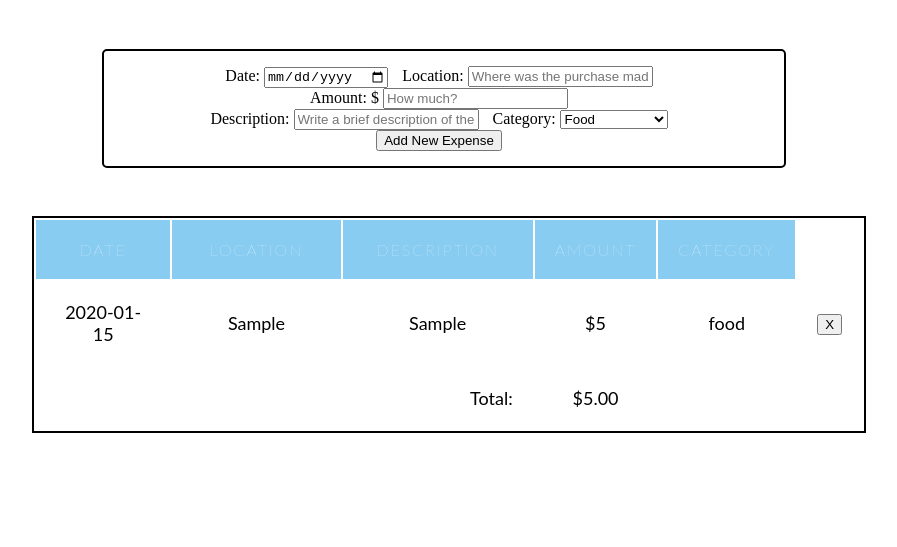
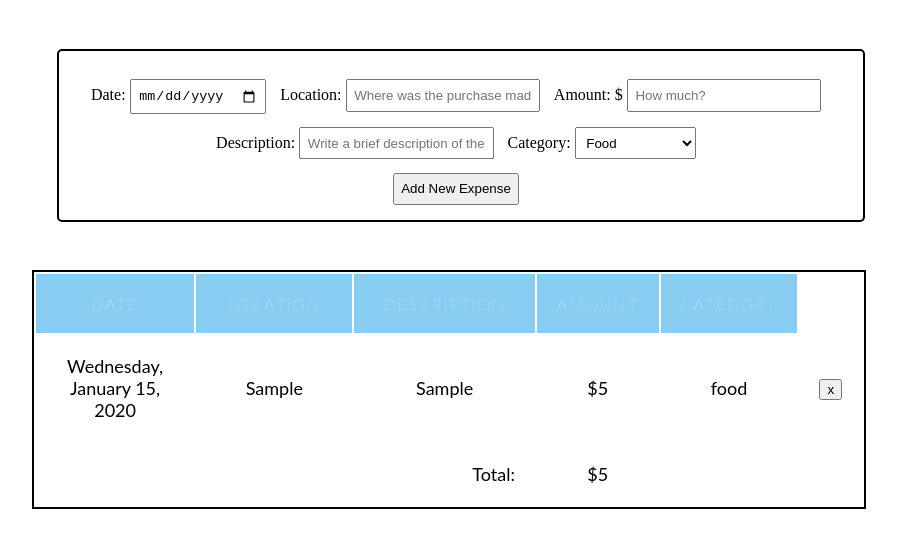
Before and after one commit to Trevorton27/kevinWExpenseTracker, a plain HTML site: page index.html in a window 1280 px wide. Both pictures are taken after typing "2020-01-15", "Sample", "5", "Sample" into the empty fields and a click on the input "Add New Expense". Shown: the part 61-608 px from the top of the page, without its empty margins (191-1088 px from the left). Drawn offline with Linux system fonts and the light colour scheme.

Commit message:
ready for code review approval

```diff
--- a/index.html
+++ b/index.html
@@ -14,17 +14,17 @@
     <div >
         <form id="form">
             <div>
-                <span>Date:</span> <input id="date" class="expense-input" type="date" name="date" required>
+                <span>Date:</span> <input id="date" class="expense-input" type="date" name="date" >
             </div>
             <div>
-                <span>Location:</span> <input id="location" class="expense-input" type="text" name="location" placeholder="Where was the purchase made?" required>
+                <span>Location:</span> <input id="location" class="expense-input" type="text" name="location" placeholder="Where was the purchase made?" >
             </div>
             <div>
-                <span>Amount: $</span> <input id="amount" class="expense-input" type="number" name="amount" placeholder="How much?" min="0" step=".01" required>
+                <span>Amount: $</span> <input id="amount" class="expense-input" type="number" name="amount" placeholder="How much?" min="0" step=".01" >
             </div>
             <br>
             <div>
-                <span>Description:</span> <input id="description" class="expense-input" type="text" name="description" placeholder="Write a brief description of the expense..." required>
+                <span>Description:</span> <input id="description" class="expense-input" type="text" name="description" placeholder="Write a brief description of the expense..." >
             </div>
             <div>
             <span>Category:</span>
--- a/main.js
+++ b/main.js
@@ -1,34 +1,44 @@
-document.getElementById("form").addEventListener('submit', addExpense);
-document.getElementById("form").addEventListener('submit', resetForm);
-document.getElementById("table").addEventListener('click', removeExpense);
-const dateInput = document.getElementById("date");
-const locationInput = document.getElementById("location");
-const amountInput = document.getElementById("amount");
-const descriptionInput = document.getElementById("description");
-const categoryInput = document.getElementById("category");
+const expenseArray = JSON.parse(localStorage.getItem('expenseArray')) || [];
+document.getElementById('form').addEventListener('submit', addExpense);
+const dateInput = document.getElementById('date');
+const locationInput = document.getElementById('location');
+const amountInput = document.getElementById('amount');
+const descriptionInput = document.getElementById('description');
+const categoryInput = document.getElementById('category');
 
-
-function addExpense(e){
+function addExpense(e) {
   e.preventDefault();
 
+  if (
+    !descriptionInput.value ||
+    !amountInput.value ||
+    !dateInput.value ||
+    !locationInput.value
+  ) {
+    alert('Please fill out all input fields before submitting. ');
+    return;
+  }
+
   const newExpense = {
+    id: Date.now(),
     amount: amountInput.value,
-        date: dateInput.value,
+    date: formatDate(dateInput.value),
     location: locationInput.value,
     description: descriptionInput.value,
     category: categoryInput.value
   };
 
   renderExpenseRow(newExpense);
+  expenseArray.push(newExpense);
+  pushToLocalStorage(expenseArray);
+  updateTotal();
+  document.getElementById('form').reset();
 }
 
 function renderExpenseRow(expense) {
+  const deleteButton = createDeleteButton(expense);
 
-    const deleteButton = document.createElement('button');
-    deleteButton.setAttribute("class", "delete-button");
-    deleteButton.innerHTML = "X"
-
-    const row = document.getElementById("table-body").insertRow(0);
+  const row = document.getElementById('table-body').insertRow(0);
   row.className = 'table-row';
   const cell1 = row.insertCell(0);
   const cell2 = row.insertCell(1);
@@ -36,8 +46,6 @@ function renderExpenseRow(expense) {
   const cell4 = row.insertCell(3);
   const cell5 = row.insertCell(4);
   const cell6 = row.insertCell(5);
-
-    updateTotal(expense.amount);
 
   cell1.textContent = expense.date;
   cell2.textContent = expense.location;
@@ -47,26 +55,51 @@ function renderExpenseRow(expense) {
   cell6.appendChild(deleteButton);
 }
 
-function removeExpense(e){
-    e.preventDefault();
+function createDeleteButton(expense) {
+  const deleteButton = document.createElement('button');
+  deleteButton.textContent = 'x';
+  deleteButton.classList.add('DeleteButton');
+  deleteButton.addEventListener('click', () => {
+    deleteExpense(deleteButton, expense.id);
+  });
+  return deleteButton;
+}
 
-    if(e.target.classList.contains('delete-button')){
-    const expenseToRemove = e.target.parentNode.parentNode;
-    let amountToRemove = parseFloat(expenseToRemove.childNodes[3].textContent.split('').filter((x) => x ==="$"? '': x).join(''));
+function pushToLocalStorage(array) {
+  localStorage.setItem('expenseArray', JSON.stringify(array));
+}
 
-    updateTotal(-Math.abs(amountToRemove))
-
-    expenseToRemove.remove();
-
+const deleteExpense = (deleteButton, id) => {
+  deleteButton.parentElement.parentElement.remove();
+  for (let i = 0; i < expenseArray.length; i++) {
+    if (expenseArray[i].id === id) {
+      expenseArray.splice(i, 1);
+      pushToLocalStorage(expenseArray);
+      updateTotal();
     }
   }
+};
 
-function resetForm() {
-    document.getElementById("form").reset();
+function updateTotal() {
+  let sum = 0;
+  expenseArray.forEach(({ amount }) => {
+    sum += parseFloat(amount);
+    document.getElementById('total-number').textContent = sum;
+    console.log('sum tho: ', sum);
+  });
 }
 
-function updateTotal(amount) {
-    const currentTotal = parseFloat(document.getElementById("total-number").textContent);
-    const updatedTotal = (currentTotal + parseFloat(amount)).toFixed(2);
-    document.getElementById("total-number").textContent = `${updatedTotal}`;
+function formatDate(dateInput) {
+  let date = new Date(dateInput);
+  const options = {
+    dateStyle: 'full',
+    timeZone: 'UTC'
+  };
+  return new Intl.DateTimeFormat('en-US', options).format(date);
 }
+
+window.addEventListener('load', () => {
+  expenseArray.forEach((expense) => {
+    renderExpenseRow(expense);
+  });
+});
--- a/style.css
+++ b/style.css
@@ -3,7 +3,7 @@ div {
   margin-right: 10px;
 }
 
-body{
+body {
   text-align: center;
 }
 
@@ -16,11 +16,21 @@ body{
 } */
 
 #form {
-  width: 650px;
+  width: 100%;
   margin: 30px auto;
   padding: 15px;
   border: 2px solid black;
   border-radius: 5px;
+}
+
+input {
+  margin-top: 1em;
+  padding: 0.5em;
+}
+
+select {
+  margin-top: 1em;
+  padding: 0.5em;
 }
 
 table {
@@ -33,8 +43,8 @@ table {
   border: 2px solid black;
 }
 thead th {
-    background: #88CCF1;
-    color: #FFF;
+  background: #88ccf1;
+  color: #fff;
   font-family: 'Lato', sans-serif;
   font-size: 16px;
   font-weight: 100;
@@ -42,7 +52,8 @@ table {
   text-transform: uppercase;
 }
 
-  th, td {
+th,
+td {
   font-family: 'Lato', sans-serif;
   font-size: 18px;
   font-weight: 400;
@@ -52,10 +63,10 @@ table {
   /* border: 2px solid black; */
 }
 
-  #total{
+#total {
   text-align: right;
 }
 
-  #total-number{
+#total-number {
   text-align: left;
 }
```
Lines whose indentation alone changed are shown as unchanged.
